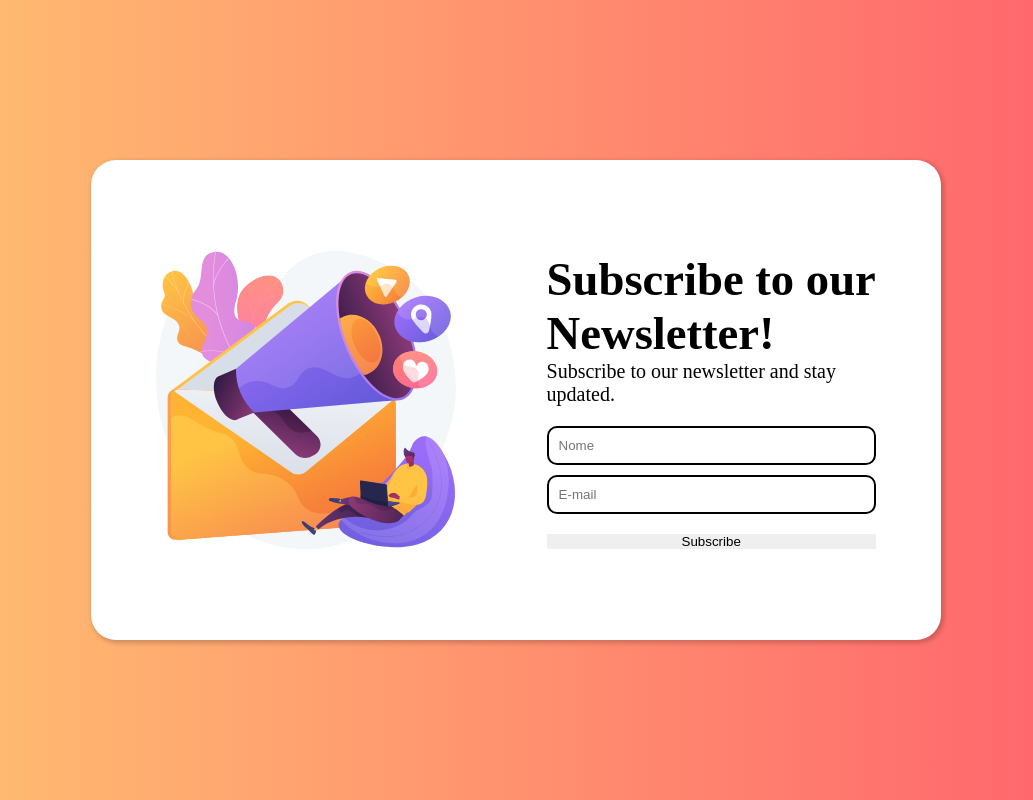
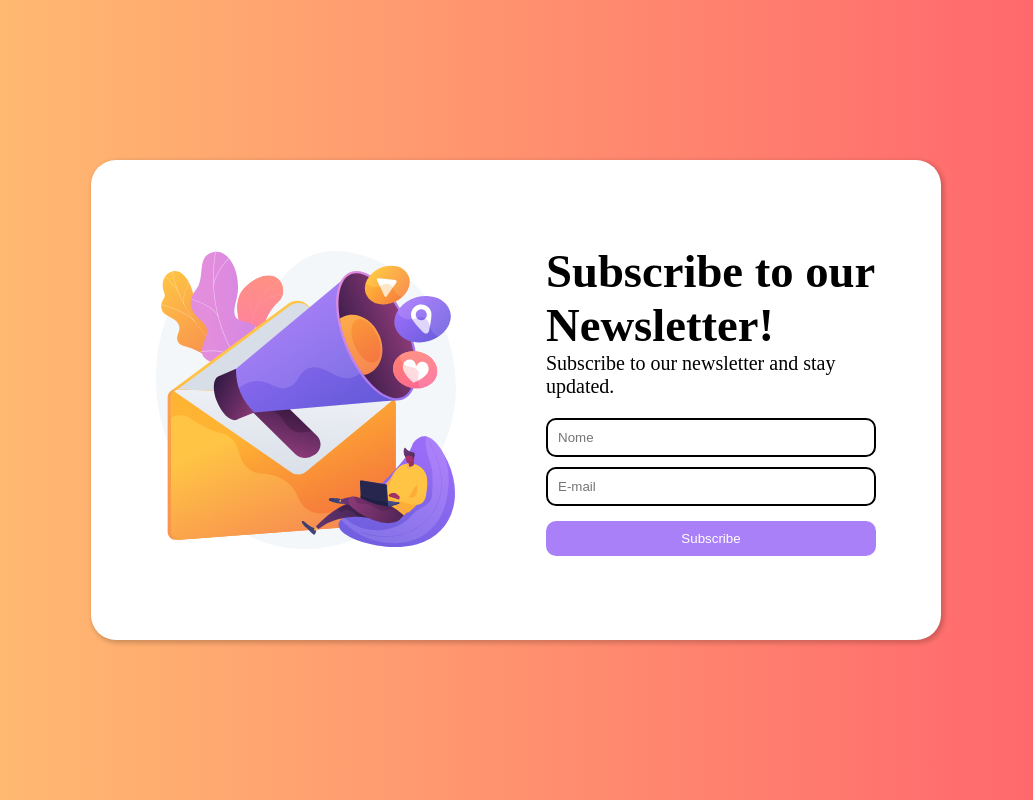
Before and after one commit to andrenanni/newsletter-subscribe, a PHP site: page / in a window 1280 px wide. Shown: the whole page, without its empty margins (124-1157 px from the left). Run offline with PHP 8.4, Linux system fonts and the light colour scheme.

Commit message:
Ajustes no formulário de cadastro

```diff
--- a/index.php
+++ b/index.php
@@ -1,3 +1,35 @@
+<?php
+    session_start();
+    class Pessoa{
+        public $nome;
+        public $email;
+
+        public function __construct($nome, $email) {
+            $this->nome = htmlspecialchars($nome);
+            $this->email = htmlspecialchars($email);
+        }
+    }
+
+    if($_SERVER["REQUEST_METHOD"] === "POST"){
+        $nome = $_POST["nome"] ?? "";
+        $email = $_POST["email"] ?? "";
+
+        $_SESSION['nome'] = $nome;
+        $_SESSION['email'] = $email;
+
+        if(empty($nome) || empty($email)){
+            $_SESSION['erro'] =  "Por favor, preencha todos os campos.";
+        }
+        else{
+            $pessoa = New Pessoa($nome, $email);
+            $_SESSION["mensagem"] = true;
+        }
+        header("Location: " . $_SERVER["PHP_SELF"]);
+        exit();
+    }
+
+?>
+
 <!DOCTYPE html>
 <html lang="pt-br">
 <head>
@@ -9,20 +41,44 @@
 <body>
     <main>
         <div class="box-subscribe">
+            <?php if (!isset($_SESSION["mensagem"])): ?>
                 <div class="content-left">
+                    <div class="img-container">
                         <img class="img-subscribe" src="/assets/asset_1.svg" alt="" srcset="">
+                    </div>
                 </div>
                 <div class="content-right">
                     <div>
                         <h2>Subscribe to our<br>Newsletter!</h2>
                         <p>Subscribe to our newsletter and stay<br>updated.</p>
                     </div>
+                    <form method="post">
                         <div class="input">
-                    <input type="text" name="nome" id="" placeholder="Nome" >
-                    <input type="email" name="email" id="" placeholder="E-mail">
+                            <input type="text" name="nome" id="" placeholder="Nome" require >
+                            <input type="email" name="email" id="" placeholder="E-mail" require>
                         </div>
+
+                        <?php if(!empty($_SESSION['erro'])): ?>
+                            <p><?= $_SESSION['erro'] ?></p>
+                            <?php unset($_SESSION['erro']); ?>
+                        <?php endif; ?>
+
                         <button type="submit">Subscribe</button>
+                    </form>
                 </div>
+            <?php endif; ?>
+
+            <?php if (isset($_SESSION["mensagem"]) && $_SESSION["mensagem"] === true) : ?>
+                <div class="back-message">
+                    <div class="content-center">
+                        <p> <?= $_SESSION['nome'] ?> <br>Thanks for joining our newsletter.<br>We’ll keep you updated with the latest news and tips.</p>
+                        <div class="image-container">
+                            <img class="img-thanks" src="/assets/asset_2.svg" alt="" srcset="">
+                        </div>
+                    </div>
+                </div>
+                <?php unset($_SESSION["mensagem"]); ?>
+            <?php endif; ?>
         </div>
     </main>
 </body>
--- a/style.css
+++ b/style.css
@@ -25,10 +25,10 @@ main{
 .box-subscribe{
     display: flex;
     justify-content: space-around;
+    align-items: center;
     padding: 20px;
     background-color: rgb(255, 255, 255);
     width: 850px;
-    max-width: 100%;
     height: 100%;
     min-height: 480px;
     border-radius: 25px;
@@ -41,10 +41,15 @@ main{
     margin: 20px;
 }
 
+.img-container{
+    display: flex;
+    width: 100%;
+    max-width: 300px;
+}
+
 .img-subscribe{
-    width: 100%;
-    max-width: 350px;
-    height: 100%;
+    width: 300px;
+    height: auto
 }
 
 .content-right{
@@ -53,6 +58,9 @@ main{
     justify-content: center;
     margin: 20px;
     gap: 20px;
+    width: 100%;
+    max-width: 330px;
+    height: auto;
 }
 
 .content-right h2{
@@ -75,3 +83,71 @@ main{
     border: 2px solid black;
     border-radius: 10px;
 }
+
+form{
+    display: flex;
+    flex-direction: column;
+    align-items: center;
+    gap: 15px;
+}
+
+button{
+    cursor: pointer;
+    width: 100%;
+    height: 35px;
+    border-radius: 10px;
+    background-color: #aa80f9;
+    color: white;
+}
+
+/* ================= */
+/* CSS thanks screen */
+/* ================= */
+
+.back-message{
+    display: flex;
+    justify-content: center;
+    width: 100%;
+    height: 100%;
+    padding: 20px;
+}
+
+.content-center{
+    display: flex;
+    align-items: center;
+    gap: 30px;
+    width: 100%;
+    height: 100%;
+    justify-content: space-around;
+}
+
+.content-center p{
+    font-size: 18pt;
+    line-height: 30px;
+}
+
+.image-container{
+    display: flex;
+    width: 100%;
+    max-width: 400px;
+    height: auto;
+}
+
+.img-thanks{
+    width: 100%;
+    height: auto;
+}
+
+
+/* ================= */
+
+@media (max-width: 770px){
+    .box-subscribe{
+        width: 500px;
+        padding: 0;
+    }
+    .content-center{
+        flex-wrap: wrap-reverse;
+        text-align: center;
+}
+}
```
Also changed, not shown: assets/asset_2.svg (added). Lines whose indentation alone changed are shown as unchanged.
